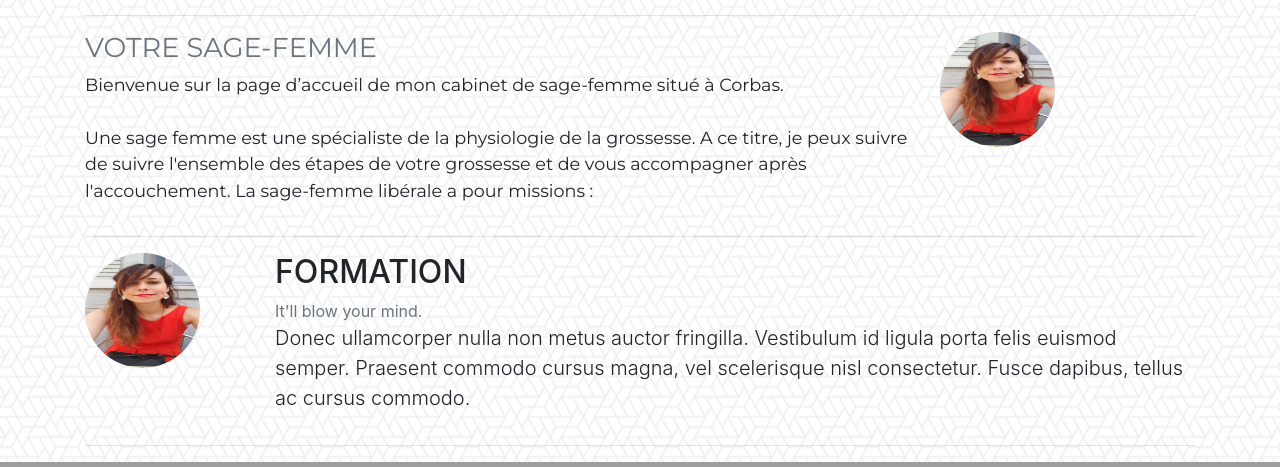
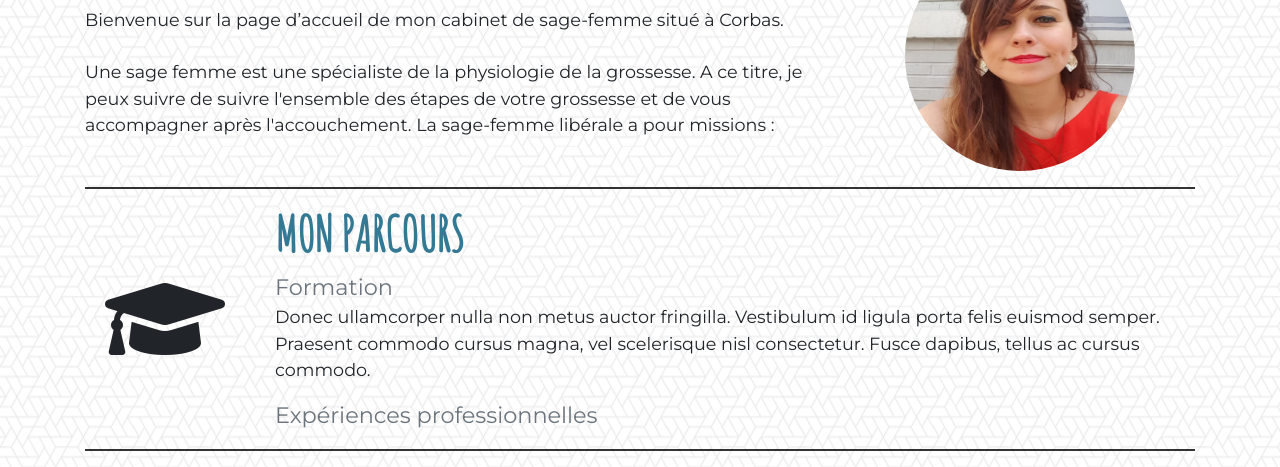
Before and after one commit to sloutmyv/SYC_LAURENE_WEBSITE_R00, a Django app: page / in a window 1280 px wide. Shown: the part 1053-1520 px from the top of the page. Run offline with Django 3.2, Linux system fonts and the light colour scheme; some libraries are stand-ins or nearby versions.

Commit message:
011 - 20180709-1

```diff
--- a/APP_001_CLIENTPAGE/static/APP_001_CLIENTPAGE/css/presentation.css
+++ b/APP_001_CLIENTPAGE/static/APP_001_CLIENTPAGE/css/presentation.css
@@ -1,66 +1,98 @@
+/* // Extra small devices (portrait phones, less than 576px) */
 
+img.profil-picture {
+    height:230px;
+    width:230px;
 
-/* // Extra small devices (portrait phones, less than 576px) */
+}
+
+#icon{
+    font-size: 6rem;
+}
+
+hr{
+border: 1px black solid;
+opacity: 0.8;
+}
+
+#votre_sf_title, #mon_parcours_title{
+font-family: 'Amatic SC', cursive;
+color: #337994;
+}
+
+#mon_parcours_sub_title, #votre_sf_text, #mon_parcours_text {
+font-family: 'Montserrat', sans-serif;
+}
 @media (max-width: 575.98px) {
-    #votre_sf_title{
-        font-family: 'Montserrat', sans-serif;
-        font-size: 1.3rem;
+    #votre_sf_title, #mon_parcours_title{
+        font-size: 2rem;
     }
 
-    #votre_sf_text{
-        font-family: 'Montserrat', sans-serif;
+    #mon_parcours_sub_title{
+        font-size: 1.1rem;
+    }
+
+    #votre_sf_text, #mon_parcours_text{
         font-size: 0.8rem;
     }
 }
 
 /* // Small devices (landscape phones, 576px and up) */
 @media (min-width: 576px) and (max-width: 767.98px) {
-    #votre_sf_title{
-        font-family: 'Montserrat', sans-serif;
-        font-size: 1.5rem;
+    #votre_sf_title, #mon_parcours_title{
+        font-size: 2rem;
     }
 
-    #votre_sf_text{
-        font-family: 'Montserrat', sans-serif;
+    #mon_parcours_sub_title{
+        font-size: 1.2rem;
+    }
+
+    #votre_sf_text, #mon_parcours_text{
         font-size: 0.9rem;
     }
 }
 
 /* // Medium devices (tablets, 768px and up) */
 @media (min-width: 768px) and (max-width: 991.98px) {
-    #votre_sf_title{
-        font-family: 'Montserrat', sans-serif;
-        font-size: 1.5rem;
+    #votre_sf_title, #mon_parcours_title{
+        font-size: 2.5rem;
     }
 
-    #votre_sf_text{
-        font-family: 'Montserrat', sans-serif;
+    #mon_parcours_sub_title{
+        font-size: 1.3rem;
+    }
+
+    #votre_sf_text, #mon_parcours_text{
         font-size: 1rem;
     }
 }
 
 /* // Large devices (desktops, 992px and up) */
 @media (min-width: 992px) and (max-width: 1199.98px) {
-    #votre_sf_title{
-        font-family: 'Montserrat', sans-serif;
-        font-size: 1.5rem;
+    #votre_sf_title, #mon_parcours_title{
+        font-size: 3rem;
     }
 
-    #votre_sf_text{
-        font-family: 'Montserrat', sans-serif;
+    #mon_parcours_sub_title{
+        font-size: 1.3rem;
+    }
+
+    #votre_sf_text, #mon_parcours_text{
         font-size: 1rem;
     }
 }
 
 /* // Extra large devices (large desktops, 1200px and up) */
 @media (min-width: 1200px) {
-    #votre_sf_title{
-        font-family: 'Montserrat', sans-serif;
-        font-size: 1.7rem;
+    #votre_sf_title, #mon_parcours_title{
+        font-size: 3rem;
     }
 
-    #votre_sf_text{
-        font-family: 'Montserrat', sans-serif;
+    #mon_parcours_sub_title{
+        font-size: 1.4rem;
+    }
+
+    #votre_sf_text, #mon_parcours_text{
         font-size: 1.1rem;
     }
 }
--- a/APP_001_CLIENTPAGE/templates/APP_001_CLIENTPAGE/carousel.html
+++ b/APP_001_CLIENTPAGE/templates/APP_001_CLIENTPAGE/carousel.html
@@ -10,7 +10,7 @@
       <!-- The slideshow -->
       <div class="carousel-inner">
         <div class="carousel-item active">
-          <img src="{% static 'APP_001_CLIENTPAGE/img/img-pendant-la-grossesse.jpg' %}" alt="Los Angeles">
+          <img src="{% static 'APP_001_CLIENTPAGE/img/img-pendant-la-grossesse-2.jpg' %}" alt="Los Angeles">
           <div class="container">
               <div class="carousel-caption text-left">
                 <h1><b>PENDANT LA GROSSESSE</b></h1>
--- a/APP_001_CLIENTPAGE/templates/APP_001_CLIENTPAGE/home.html
+++ b/APP_001_CLIENTPAGE/templates/APP_001_CLIENTPAGE/home.html
@@ -7,8 +7,8 @@
 {% block css %}
 {{ block.super }}
 <link href="https://fonts.googleapis.com/css?family=Montserrat" rel="stylesheet">
-<link href="https://fonts.googleapis.com/css?family=Roboto+Condensed" rel="stylesheet">
 <link href="https://fonts.googleapis.com/css?family=Shadows+Into+Light" rel="stylesheet">
+<link href="https://fonts.googleapis.com/css?family=Amatic+SC" rel="stylesheet">
 <link href="{% static 'APP_001_CLIENTPAGE/css/home.css' %}" rel="stylesheet">
 <link href="{% static 'APP_001_CLIENTPAGE/css/header.css' %}" rel="stylesheet">
 <link href="{% static 'APP_001_CLIENTPAGE/css/navbar.css' %}" rel="stylesheet">
--- a/APP_001_CLIENTPAGE/templates/APP_001_CLIENTPAGE/presentation.html
+++ b/APP_001_CLIENTPAGE/templates/APP_001_CLIENTPAGE/presentation.html
@@ -2,8 +2,8 @@
 <div class="container">
     <hr class="featurette-divider">
     <div class="row featurette">
-      <div class="col-md-9">
-        <h2 class="featurette-heading text-muted" id="votre_sf_title">VOTRE SAGE-FEMME</h2>
+      <div class="col-md-8">
+        <h2 class="featurette-heading" id="votre_sf_title"><b>VOTRE SAGE-FEMME</b></h2>
         <p class="lead" id="votre_sf_text">Bienvenue sur la page d’accueil de mon cabinet de sage-femme situé
              à Corbas.<br /><br />
              Une sage femme est une spécialiste de la physiologie de la grossesse. A ce titre, je peux suivre
@@ -11,24 +11,26 @@
              La sage-femme libérale a pour missions :
         </p>
       </div>
-      <div class="col-md-3 mx-auto">
-        <img class="rounded-circle" src="{% static 'APP_001_CLIENTPAGE/img/photo-profil.jpg' %}"
-        alt="Generic placeholder image" width="200" height="200">
+      <div class="col-md-4 my-auto" align="center">
+          <img src="{% static 'APP_001_CLIENTPAGE/img/photo-profil-1.png' %}"
+          class="rounded-circle profil-picture" alt="profil-picture">
       </div>
     </div>
     <hr class="featurette-divider">
-    <div class="row featurette" id='mon_parcours'>
-        <div class="col-md-2 mx-auto">
-          <img class="rounded-circle" src="{% static 'APP_001_CLIENTPAGE/img/photo-profil.jpg' %}"
-          alt="Generic placeholder image" width="200" height="200">
+    <div class="row featurette">
+        <div class="col-md-2  my-auto" align="center">
+          <!-- <img class="rounded-circle" src="{% static 'APP_001_CLIENTPAGE/img/photo-profil.jpg' %}"
+          alt="Generic placeholder image" width="500" height="500"> -->
+          <i class="fas fa-graduation-cap" id="icon"></i>
         </div>
         <div class="col-md-10">
-            <h2 class="featurette-heading">FORMATION</h2>
-            <span class="text-muted">It'll blow your mind.</span>
-            <p class="lead">Donec ullamcorper nulla non metus auctor fringilla.
+            <h2 class="featurette-heading" id="mon_parcours_title"><b>MON PARCOURS</b></h2>
+            <span class="text-muted" id="mon_parcours_sub_title">Formation</span>
+            <p class="lead" id="mon_parcours_text">Donec ullamcorper nulla non metus auctor fringilla.
             Vestibulum id ligula porta felis euismod semper. Praesent commodo cursus magna,
             vel scelerisque nisl consectetur. Fusce dapibus, tellus ac cursus commodo.
             </p>
+            <span class="text-muted" id="mon_parcours_sub_title">Expériences professionnelles</span>
         </div>
     </div>
     <hr class="featurette-divider">
```
Also changed, not shown: APP_001_CLIENTPAGE/static/APP_001_CLIENTPAGE/img/image-gyneco-5.jpg (added), APP_001_CLIENTPAGE/static/APP_001_CLIENTPAGE/img/img-apres-la-naissance-1.jpg (added), APP_001_CLIENTPAGE/static/APP_001_CLIENTPAGE/img/img-apres-la-naissance-2.jpg (added), APP_001_CLIENTPAGE/static/APP_001_CLIENTPAGE/img/img-apres-la-naissance-3.jpg (added), APP_001_CLIENTPAGE/static/APP_001_CLIENTPAGE/img/img-apres-la-naissance-4.jpeg (added), APP_001_CLIENTPAGE/static/APP_001_CLIENTPAGE/img/img-calendrier-grossesse.jpg (added), APP_001_CLIENTPAGE/static/APP_001_CLIENTPAGE/img/img-contraception.jpg (added), APP_001_CLIENTPAGE/static/APP_001_CLIENTPAGE/img/img-gyneco-1.png (added), APP_001_CLIENTPAGE/static/APP_001_CLIENTPAGE/img/img-gyneco-2.png (added), APP_001_CLIENTPAGE/static/APP_001_CLIENTPAGE/img/img-pendant-la-grossesse-2.jpg (added), APP_001_CLIENTPAGE/static/APP_001_CLIENTPAGE/img/img-pendant-la-grossesse-4.jpg (added), APP_001_CLIENTPAGE/static/APP_001_CLIENTPAGE/img/img-pendant-la-grossesse-5.jpg (added), APP_001_CLIENTPAGE/static/APP_001_CLIENTPAGE/img/photo-profil-1.png (added), 2 other files.
